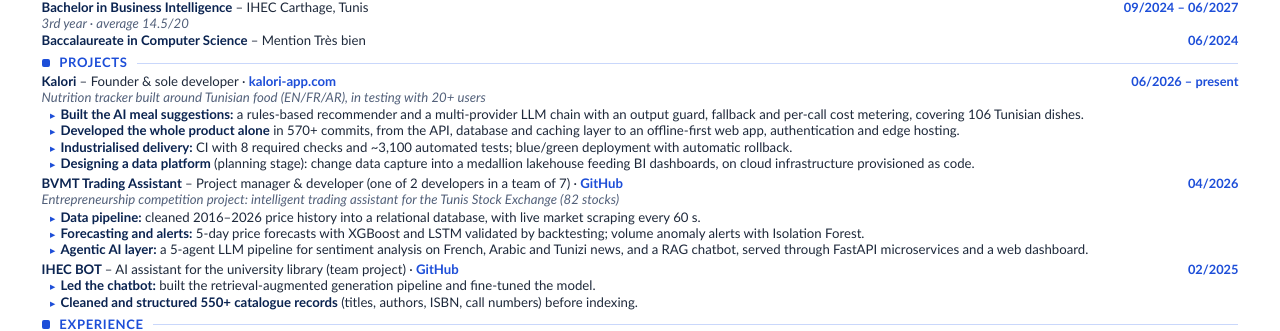
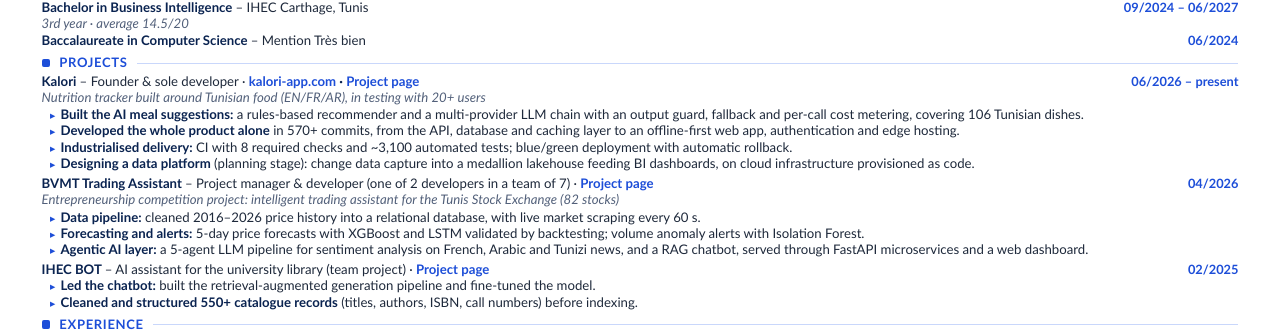
Before and after one commit to AzizGh69/AzizGh69.github.io, a plain HTML site: page cv/source/cv.html in a window 1280 px wide. Shown: the part 212-543 px from the top of the page. Drawn offline with Linux system fonts and the light colour scheme.

Commit message:
CV: project links go to their portfolio pages
Co-Authored-By: Claude Opus 5.5 <noreply@anthropic.com>

```diff
--- a/cv/source/cv.html
+++ b/cv/source/cv.html
@@ -138,7 +138,7 @@
     <section>
       <h2>Projects</h2>
       <div class="entry">
-        <div class="entry-head"><span class="entry-title">Kalori <span class="role">– Founder &amp; sole developer ·</span> <a href="https://kalori-app.com">kalori-app.com</a></span><span class="date">06/2026 – present</span></div>
+        <div class="entry-head"><span class="entry-title">Kalori <span class="role">– Founder &amp; sole developer ·</span> <a href="https://kalori-app.com">kalori-app.com</a> · <a href="https://aziz-ghazouani.pages.dev/#quests/kalori">Project page</a></span><span class="date">06/2026 – present</span></div>
         <p class="subtitle">Nutrition tracker built around Tunisian food (EN/FR/AR), in testing with 20+ users</p>
         <ul>
           <li><strong>Built the AI meal suggestions:</strong> a rules-based recommender and a multi-provider LLM chain with an output guard, fallback and per-call cost metering, covering 106 Tunisian dishes.</li>
@@ -148,7 +148,7 @@
         </ul>
       </div>
       <div class="entry">
-        <div class="entry-head"><span class="entry-title">BVMT Trading Assistant <span class="role">– Project manager &amp; developer (one of 2 developers in a team of 7) ·</span> <a href="https://github.com/AzizGh69/bvmt-trading-assistant">GitHub</a></span><span class="date">04/2026</span></div>
+        <div class="entry-head"><span class="entry-title">BVMT Trading Assistant <span class="role">– Project manager &amp; developer (one of 2 developers in a team of 7) ·</span> <a href="https://aziz-ghazouani.pages.dev/#quests/bvmt">Project page</a></span><span class="date">04/2026</span></div>
         <p class="subtitle">Entrepreneurship competition project: intelligent trading assistant for the Tunis Stock Exchange (82 stocks)</p>
         <ul>
           <li><strong>Data pipeline:</strong> cleaned 2016–2026 price history into a relational database, with live market scraping every 60 s.</li>
@@ -157,7 +157,7 @@
         </ul>
       </div>
       <div class="entry">
-        <div class="entry-head"><span class="entry-title">IHEC BOT <span class="role">– AI assistant for the university library (team project) ·</span> <a href="https://github.com/AzizGh69/ihec-bot">GitHub</a></span><span class="date">02/2025</span></div>
+        <div class="entry-head"><span class="entry-title">IHEC BOT <span class="role">– AI assistant for the university library (team project) ·</span> <a href="https://aziz-ghazouani.pages.dev/#quests/ihecbot">Project page</a></span><span class="date">02/2025</span></div>
         <ul>
           <li><strong>Led the chatbot:</strong> built the retrieval-augmented generation pipeline and fine-tuned the model.</li>
           <li><strong>Cleaned and structured 550+ catalogue records</strong> (titles, authors, ISBN, call numbers) before indexing.</li>
```
Also changed, not shown: 1 other file.
